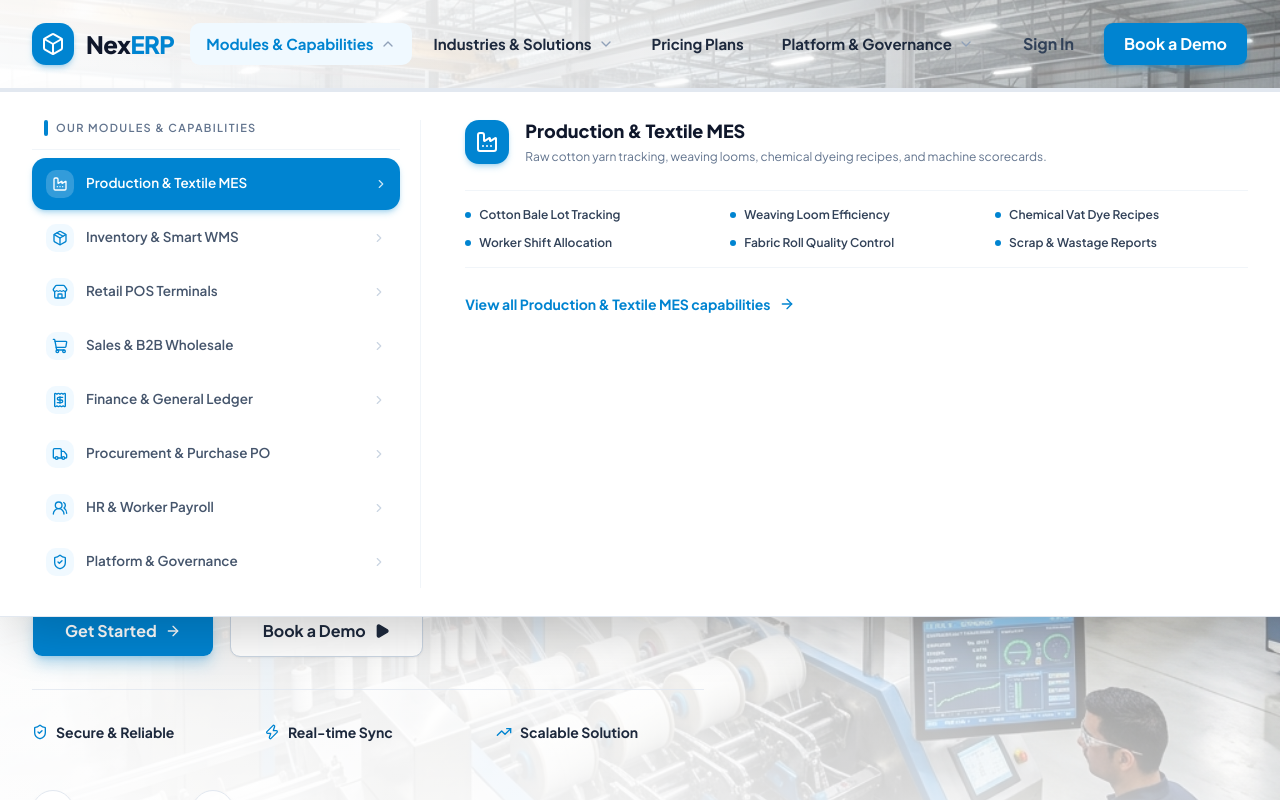
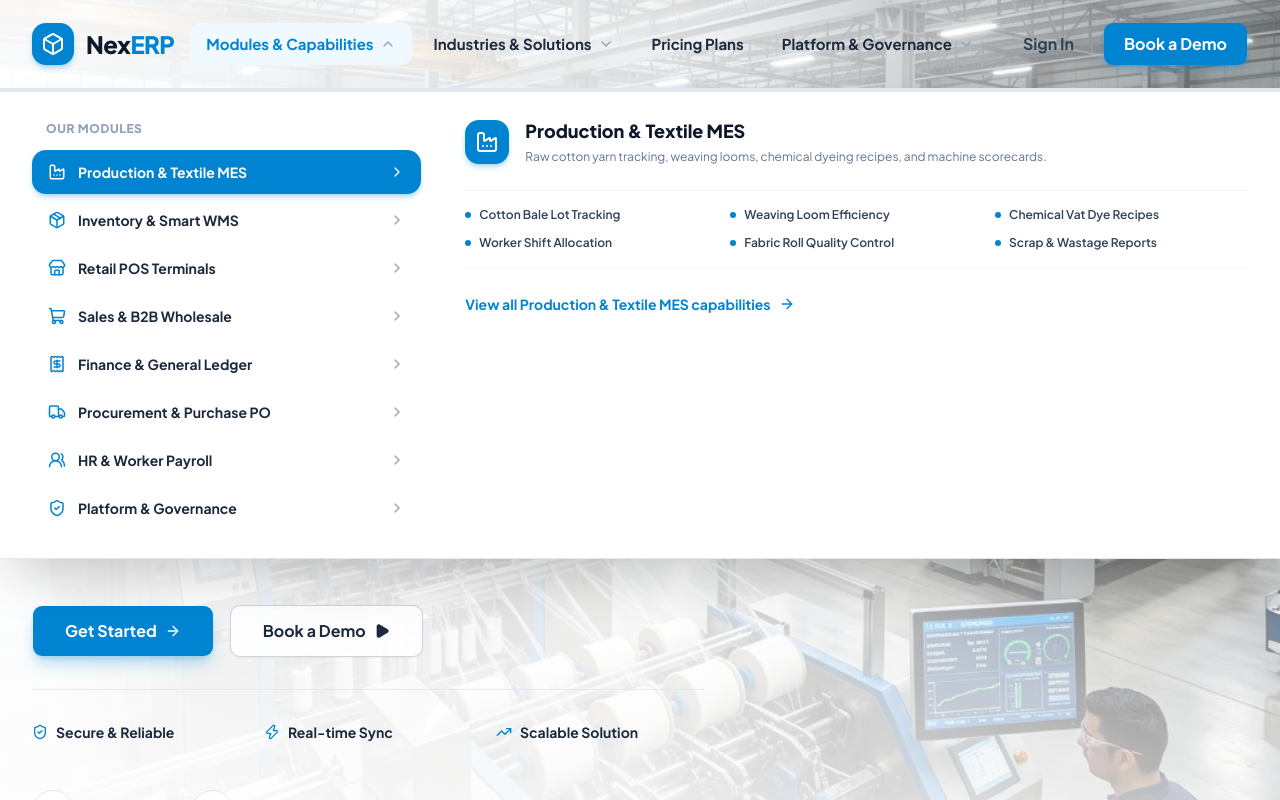
Before and after one commit to arhamsolution-me/ERP, a Next.js app in the folder apps/web/: page / in a window 1280 px wide. Both pictures are taken after a click on the button "Modules & Capabilities". Shown: the top 800 px of the page. Built offline with nearby package versions, Linux system fonts and the light colour scheme.

Commit message:
design: match subheader left sidebar menu layout to exact user reference screenshot

```diff
--- a/apps/web/components/marketing-header.tsx
+++ b/apps/web/components/marketing-header.tsx
@@ -303,13 +303,10 @@
                 <div className="grid grid-cols-1 lg:grid-cols-12 gap-6 items-start">
 
                   {/* LEFT SIDEBAR NAVIGATION */}
-                  <div className="lg:col-span-4 space-y-0.5 border-r border-slate-100 pr-5">
-                    <div className="flex items-center gap-2 px-3 pb-3 mb-2 border-b border-slate-100">
-                      <div className="w-1 h-4 rounded-full bg-sky-600" />
-                      <span className="text-[11px] font-semibold tracking-[0.12em] text-slate-500 uppercase">
-                        Our Modules &amp; Capabilities
-                      </span>
-                    </div>
+                  <div className="lg:col-span-4 space-y-1">
+                    <span className="text-[12px] font-extrabold tracking-wider text-slate-400 uppercase mb-3 block px-3.5">
+                      OUR MODULES
+                    </span>
                     {moduleTabs.map((tab) => {
                       const IconComp = tab.icon;
                       const isActive = activeModuleTab === tab.id;
@@ -318,21 +315,17 @@
                           key={tab.id}
                           onMouseEnter={() => setActiveModuleTab(tab.id)}
                           onClick={() => setActiveModuleTab(tab.id)}
-                          className={`w-full flex items-center justify-between px-3.5 py-3 rounded-xl text-[13.5px] font-semibold transition-all ${
+                          className={`w-full flex items-center justify-between px-4 py-3 rounded-xl text-sm font-bold transition-all ${
                             isActive
                               ? "bg-sky-600 text-white shadow-md shadow-sky-600/25"
-                              : "text-slate-600 hover:text-slate-900 hover:bg-slate-50"
+                              : "text-slate-800 hover:text-sky-600 hover:bg-slate-50"
                           }`}
                         >
                           <div className="flex items-center gap-3">
-                            <div className={`w-7 h-7 rounded-lg flex items-center justify-center shrink-0 transition-all ${
-                              isActive ? "bg-white/20" : "bg-sky-50"
-                            }`}>
-                              <IconComp className={`w-4 h-4 ${isActive ? "text-white" : "text-sky-600"}`} />
-                            </div>
+                            <IconComp className={`w-4.5 h-4.5 shrink-0 ${isActive ? "text-white" : "text-sky-600"}`} />
                             <span>{tab.title}</span>
                           </div>
-                          <ChevronRight className={`w-3.5 h-3.5 shrink-0 transition-transform ${isActive ? "text-white/80 translate-x-0.5" : "text-slate-300"}`} />
+                          <ChevronRight className={`w-4 h-4 shrink-0 transition-transform ${isActive ? "text-white" : "text-slate-400"}`} />
                         </button>
                       );
                     })}
```
